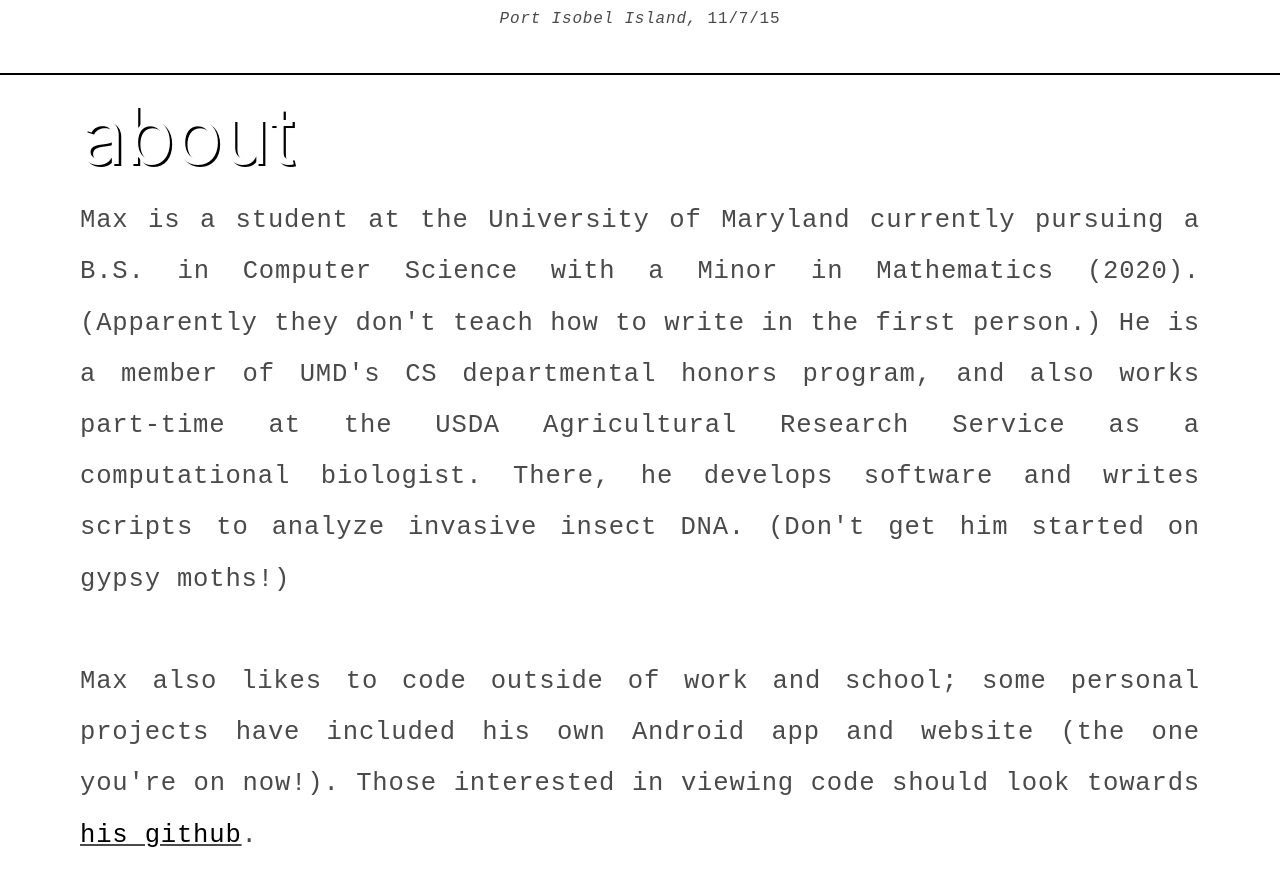
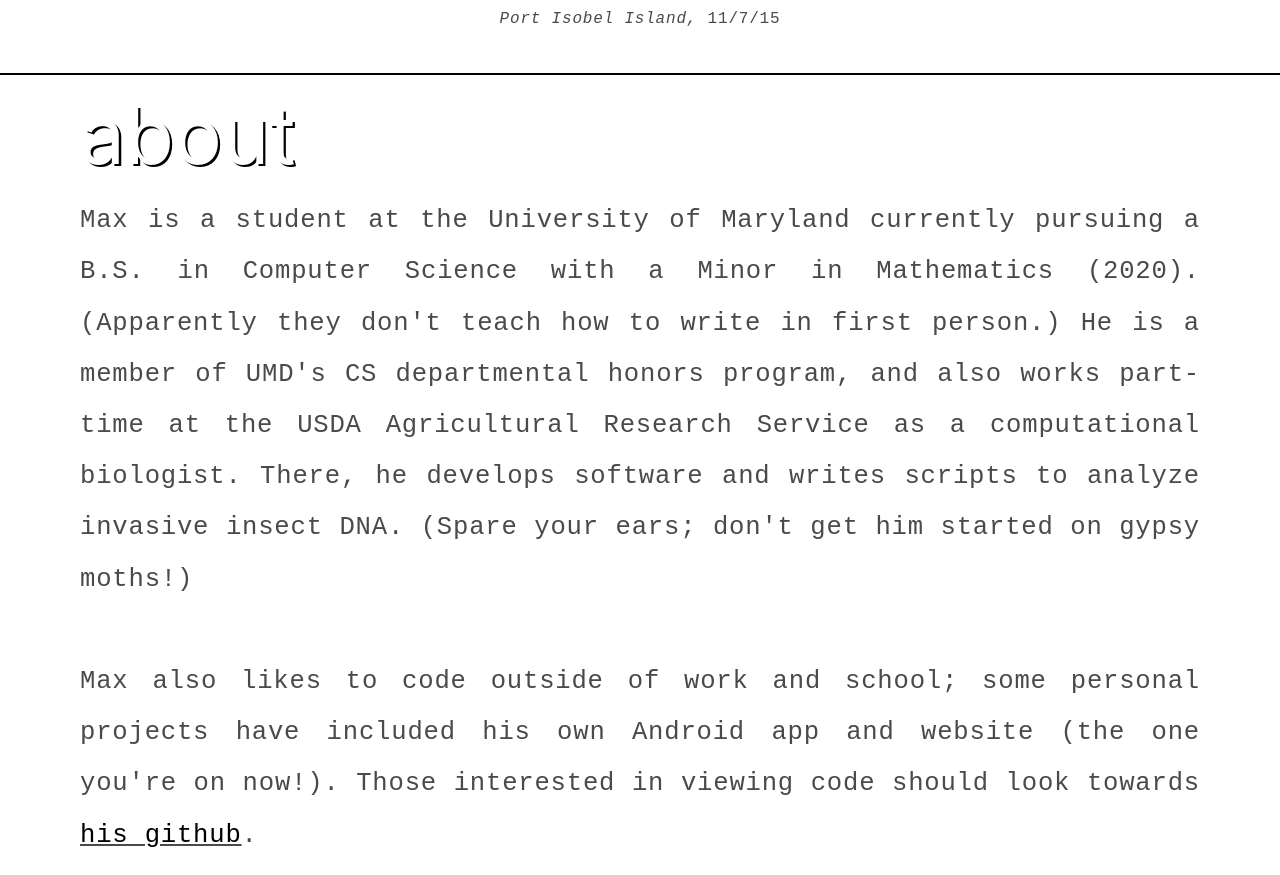
Before and after one commit to mcm2020/mcm2020.github.io, a website: page index.html in a window 1280 px wide. Shown: the part 885-1760 px from the top of the page. Drawn offline with nearby package versions, Linux system fonts and the light colour scheme.

Commit message:
Fixed bug in humor

```diff
--- a/index.html
+++ b/index.html
@@ -57,11 +57,11 @@
       <div class="column">
         <h1><a class="header" name="about">about</a></h1>
         <p>Max is a student at the University of Maryland currently pursuing a
-	  B.S. in Computer Science with a Minor in Mathematics (2020). (Apparently they don't teach how to write in the first person.)
+	  B.S. in Computer Science with a Minor in Mathematics (2020). (Apparently they don't teach how to write in first person.)
 	  He is a member of UMD's CS departmental honors program, and also works
 	  part-time at the USDA Agricultural Research Service as a computational
 	  biologist. There, he develops software and writes scripts to analyze
-	  invasive insect DNA. (Don't get him started on gypsy moths!)
+	  invasive insect DNA. (Spare your ears; don't get him started on gypsy moths!)
 	  <br><br>
 	  Max also likes to code outside of work and school; some personal
 	  projects have included his own Android app and website (the one you're on now!). Those
```
